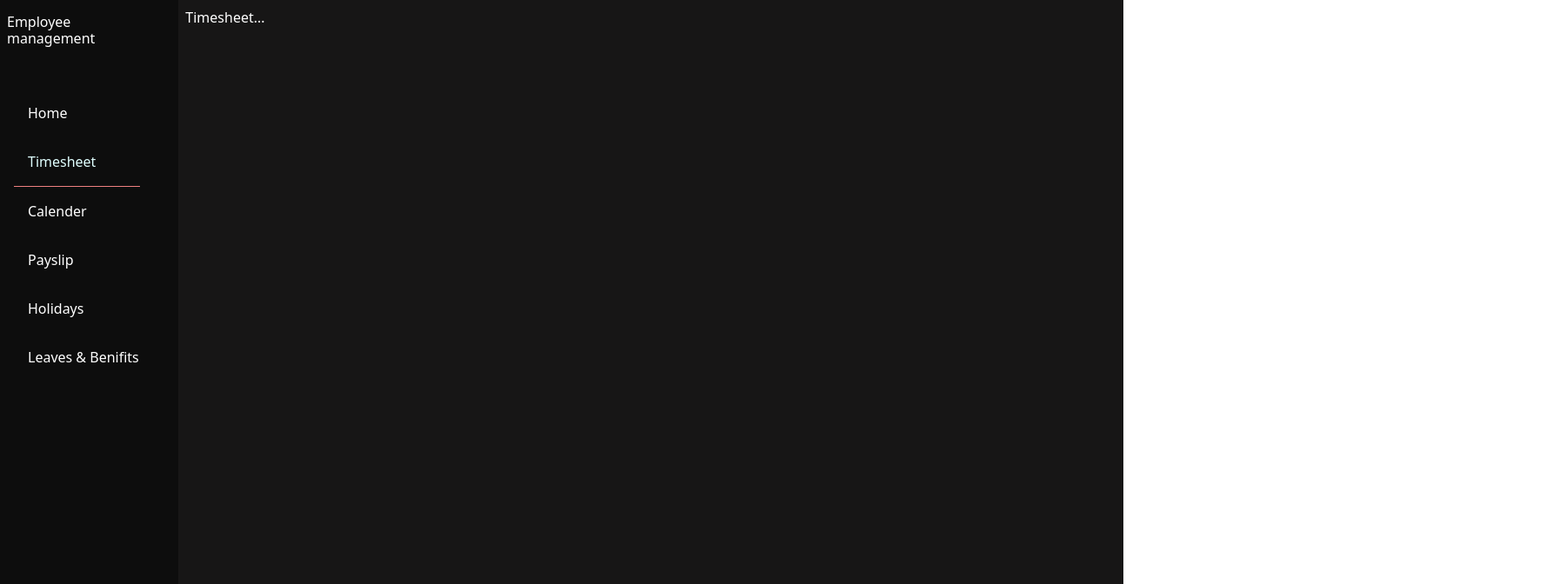
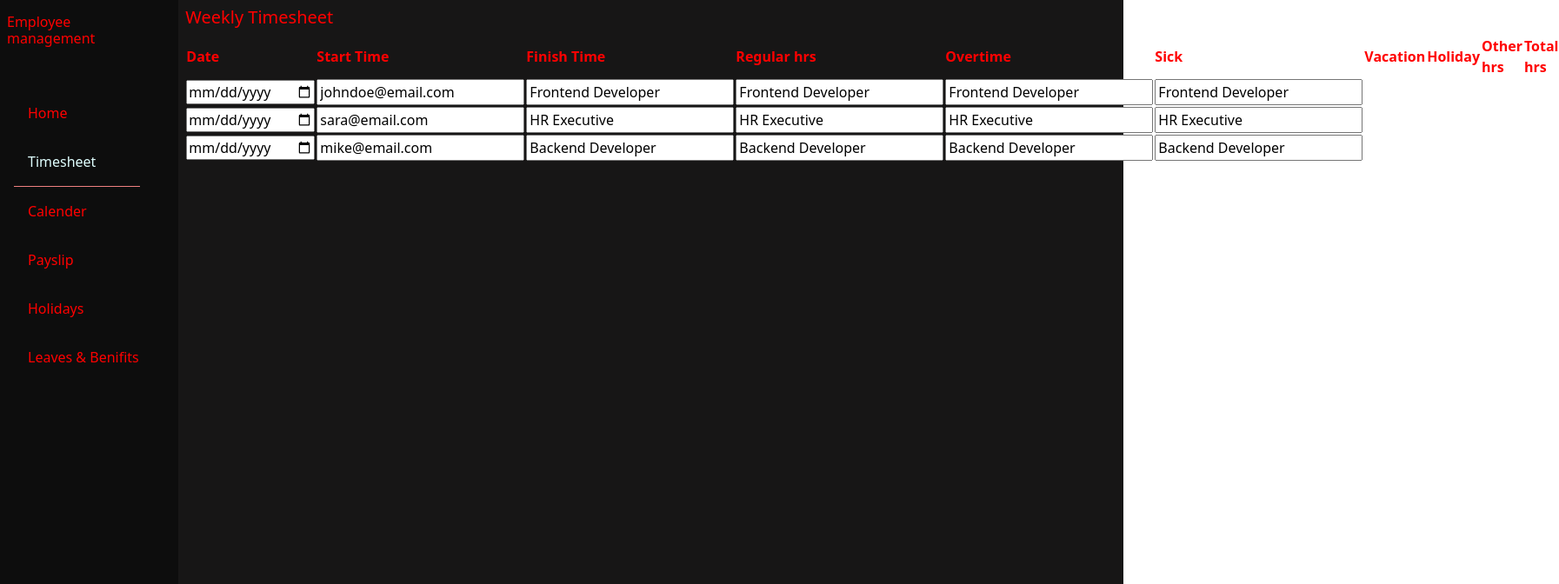
Before and after one commit to nitishhajipur/Empoyee-Attendace, a React (Create React App) app: page /timesheet in a window 1280 px wide. Shown: the top 672 px of the page at 87% size, 1793 px wide, since content can reach past the window. Built offline with nearby package versions, Linux system fonts and the light colour scheme.

Commit message:
changes for timesheet

```diff
--- a/src/App.css
+++ b/src/App.css
@@ -1,6 +1,6 @@
 .App-container {
   background-color: rgb(13, 13, 13);
-  color: white;
+  color: red;
   height: 100vh;
 }
 .nav-container{
@@ -62,3 +62,8 @@
 .growth {
   font-size: 9px;
 }
+.timeSheet{
+  input:focus{
+    outline: none !important;
+}
+}
--- a/src/component/Dashboard/Timesheet.tsx
+++ b/src/component/Dashboard/Timesheet.tsx
@@ -1,7 +1,135 @@
 import React from "react";
+import { useState } from 'react'
+const data = [
+    {
+      employeeId: '01',
+      name: 'John Doe',
+      email: 'johndoe@email.com',
+      position: 'Frontend Developer',
+      overtime: '02',
+      sick: 'Sara',
+      vacation: 'sara@email.com',
+      holiday: 'HR Executive',
+      otherhrs: "10",
+      totalhrs: "20",
+    },
+    {
+      employeeId: '02',
+      name: 'Sara',
+      email: 'sara@email.com',
+      position: 'HR Executive',
+      overtime: '02',
+      sick: 'Sara',
+      vacation: 'sara@email.com',
+      holiday: 'HR Executive',
+      otherhrs: "10",
+      totalhrs: "20",
+    },
+    {
+      employeeId: '03',
+      name: 'Mike',
+      email: 'mike@email.com',
+      position: 'Backend Developer',
+      overtime: '02',
+      sick: 'Sara',
+      vacation: 'sara@email.com',
+      holiday: 'HR Executive',
+      otherhrs: "10",
+      totalhrs: "20",
+    },
+  ]
+export default function Timesheet() {
+    const [employeeData, setEmployeeData] = useState(data)
 
-export default function Timesheet() {
+    const onChangeInput = (e:any, employeeId:any) => {
+      const { name, value } = e.target
+
+      const editData = employeeData.map((item) =>
+        item.employeeId === employeeId && name ? { ...item, [name]: value } : item
+      )
+
+      setEmployeeData(editData)
+    }
   return (
-    <div>Timesheet...</div>
+    <div className="timeSheet">
+    <h5 className="title">Weekly Timesheet</h5>
+    <table>
+      <thead>
+        <tr>
+          <th>Date</th>
+          <th>Start Time</th>
+          <th>Finish Time</th>
+          <th>Regular hrs</th>
+          <th>Overtime</th>
+          <th>Sick</th>
+          <th>Vacation</th>
+          <th>Holiday</th>
+          <th>Other hrs</th>
+          <th>Total hrs</th>
+        </tr>
+      </thead>
+      <tbody>
+        {employeeData.map(({ employeeId, name, email, position }) => (
+          <tr key={employeeId}>
+            <td>
+              <input
+                name="date"
+                // value={name}
+                type="date"
+                onChange={(e) => onChangeInput(e, employeeId)}
+                placeholder="Type Name"
+              />
+            </td>
+            <td>
+              <input
+                name="email"
+                value={email}
+                type="text"
+                onChange={(e) => onChangeInput(e, employeeId)}
+                placeholder="Type Email"
+              />
+            </td>
+            <td>
+              <input
+                name="position"
+                type="text"
+                value={position}
+                onChange={(e) => onChangeInput(e, employeeId)}
+                placeholder="Type Position"
+              />
+            </td>
+            <td>
+              <input
+                name="position"
+                type="text"
+                value={position}
+                onChange={(e) => onChangeInput(e, employeeId)}
+                placeholder="Type Position"
+              />
+            </td>
+            <td>
+              <input
+                name="position"
+                type="text"
+                value={position}
+                onChange={(e) => onChangeInput(e, employeeId)}
+                placeholder="Type Position"
+              />
+            </td>
+            <td>
+              <input
+                name="position"
+                type="text"
+                value={position}
+                onChange={(e) => onChangeInput(e, employeeId)}
+                placeholder="Type Position"
+              />
+            </td>
+          </tr>
+        ))}
+      </tbody>
+    </table>
+  </div>
+
   );
 }
```
